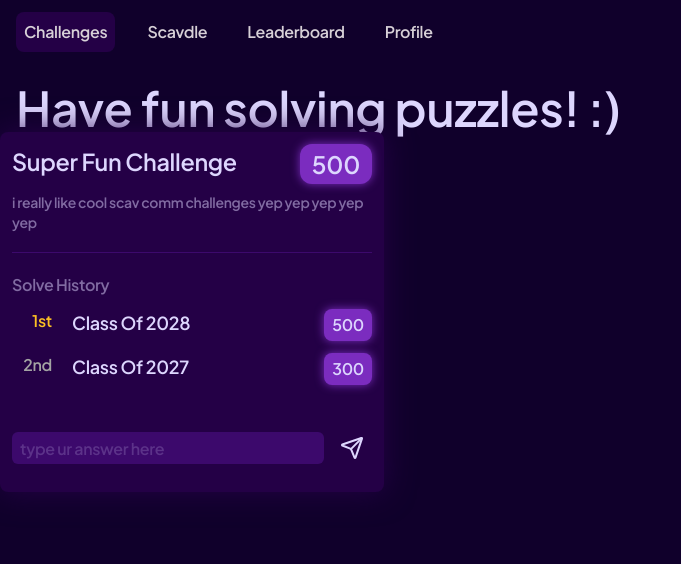
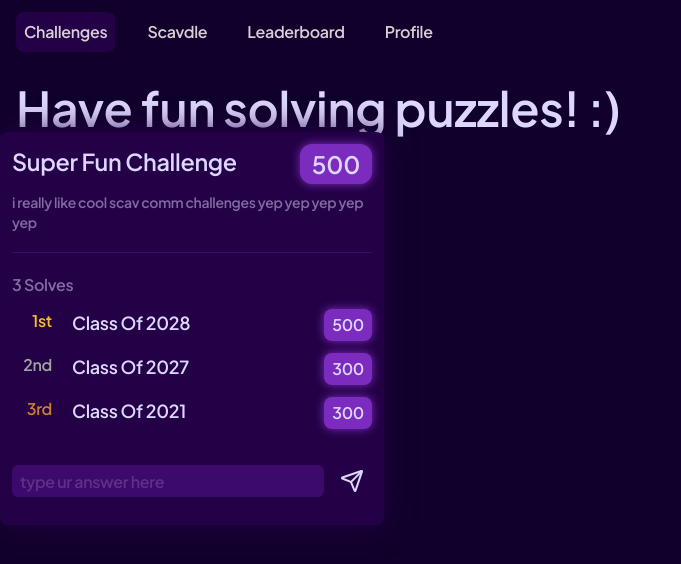
Before and after one commit to deR0R0/scavhunt, a Next.js app: page / in a window 1280 px wide. Shown: the top 564 px of the page, without its empty margins (0-681 px from the left). Built offline with nearby package versions, Linux system fonts and the light colour scheme.

Commit message:
ok ok. NOW challenge card is fixed

```diff
--- a/app/components/challenge-card.tsx
+++ b/app/components/challenge-card.tsx
@@ -42,10 +42,14 @@ export default function ChallengeCard({ title, points, isDecreasing, description
             <span className="text-sm text-text-primary/50 mt-2 wrap-anywhere">{description}</span>
             <div className="bg-lighter-foreground w-full h-px my-5"/>
             <div className="flex flex-col mb-8">
-                <span className="text-text-primary/50">Solve History</span>
+                <span className="text-text-primary/50">
+                    {
+                        solveHistory.length === 0 ? "No Solves - you should be the first!" : solveHistory.length >= 4 ? "Fully Solved" : `${solveHistory.length} Solves`
+                    }
+                </span>
                 <div className="flex flex-col gap-3 mt-3">
                 {
-                    solveHistory.map(({classOf, points}, index) => (
+                    solveHistory.slice(0,3).map(({classOf, points}, index) => (
                         <div className="flex flex-row" key={classOf}>
                             <div className="flex w-10 h-5">
                                 <span className={`ml-auto ${index === 0 ? "text-[#FBBF24]" : (index === 1 ? "text-[#A3A3A3]" : index === 2 ? "text-[#CD7F32]" : "text-gray-500")}`}>
--- a/app/page.tsx
+++ b/app/page.tsx
@@ -6,7 +6,7 @@ export default function Home() {
   return (
     <div className="flex flex-col">
       <h1 className="text-5xl ml-4 mt-5">Have fun solving puzzles! :)</h1>
-      <ChallengeCard title="Super Fun Challenge" points={500} isDecreasing={false} description="i really like cool scav comm challenges yep yep yep yep yep" solveHistory={[{classOf: "2028", points: 500}, {classOf: "2027", points: 300}]}/>
+      <ChallengeCard title="Super Fun Challenge" points={500} isDecreasing={false} description="i really like cool scav comm challenges yep yep yep yep yep" solveHistory={[{classOf: "2028", points: 500}, {classOf: "2027", points: 300}, {classOf: "2021", points: 300}]}/>
     </div>
   );
 }
```
